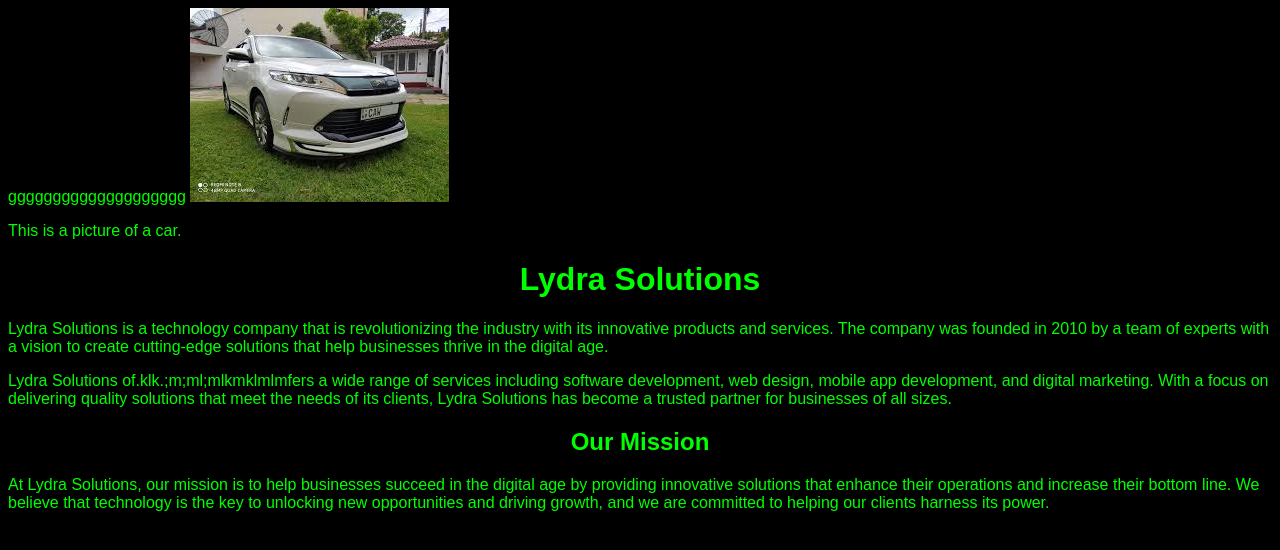
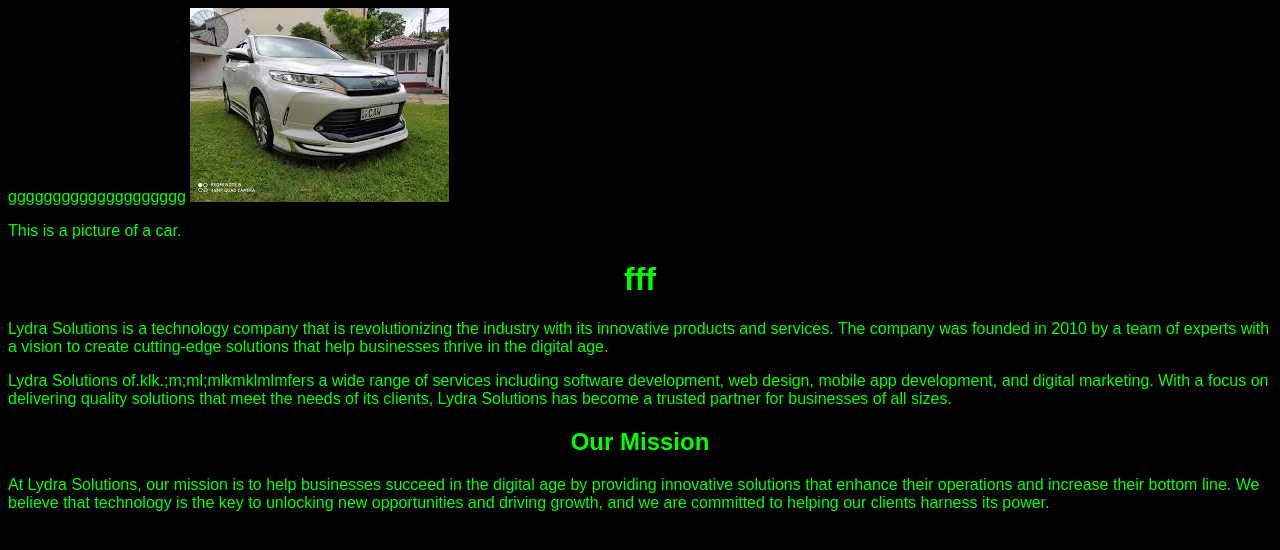
Before and after one commit to Lydrax/lydrax.github.io, a plain HTML site: page index.html in a window 1280 px wide. Drawn offline with Linux system fonts and the light colour scheme.

Commit message:
Update index.html

```diff
--- a/index.html
+++ b/index.html
@@ -19,7 +19,7 @@
 
     gggggggggggggggggggg	<img src="assets/car.jpg" alt="A car">
 	<p>This is a picture of a car.</p>
-	<h1>Lydra Solutions</h1>
+	<h1>fff</h1>
 	<p>Lydra Solutions is a technology company that is revolutionizing the industry with its innovative products and services. The company was founded in 2010 by a team of experts with a vision to create cutting-edge solutions that help businesses thrive in the digital age.</p>
 	<p>Lydra Solutions of.klk.;m;ml;mlkmklmlmfers a wide range of services including software development, web design, mobile app development, and digital marketing. With a focus on delivering quality solutions that meet the needs of its clients, Lydra Solutions has become a trusted partner for businesses of all sizes.</p>
 	<h2>Our Mission</h2>
```
